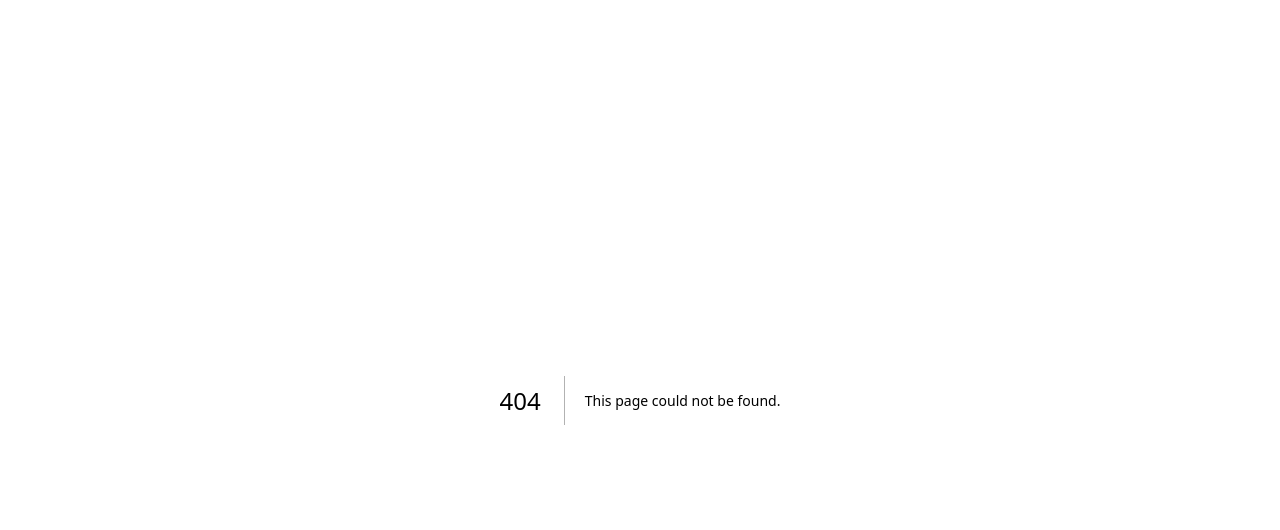
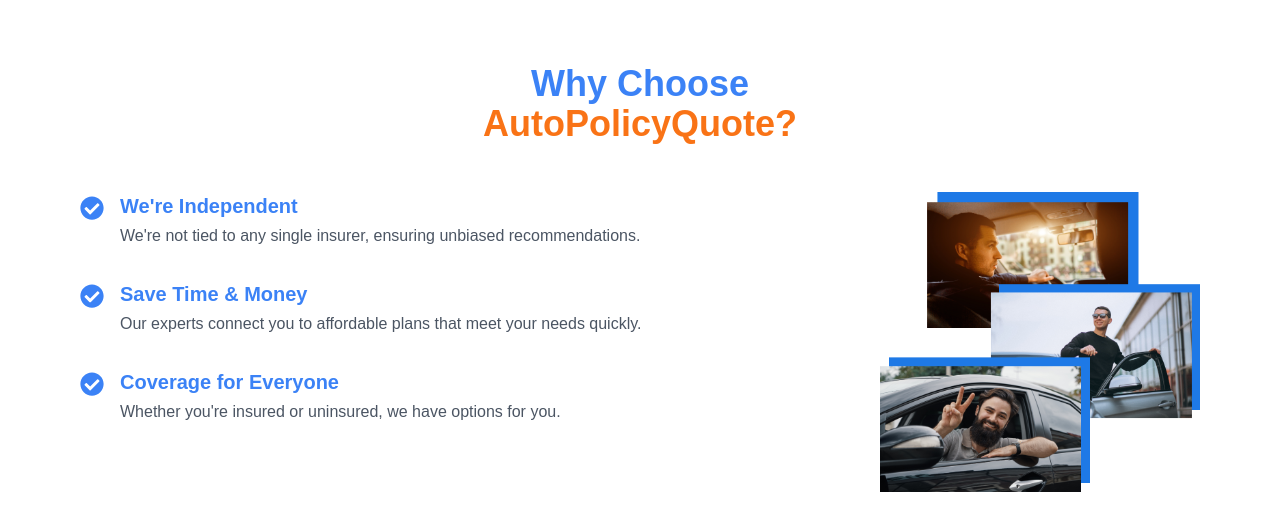
Before and after one commit to Ujjal-ENG/ray-advertising, a Next.js app: page /whychoseus in a window 1280 px wide. Before the commit this address had no page. Shown: the top 530 px of the page. Built offline with nearby package versions, Linux system fonts and the light colour scheme.

Commit message:
why chose use seciton done

```diff
--- a/app/page.tsx
+++ b/app/page.tsx
@@ -3,6 +3,7 @@
 import Header from './header/page'
 import HowItWorks from './howitworks/page'
 import KeyBenefits from './benefits/page'
+import WhyChooseUs from './whychoseus/page'
 
 const home = () => {
   return (
@@ -11,6 +12,7 @@
       <Header />
       <HowItWorks />
       <KeyBenefits />
+      <WhyChooseUs/>
     </div>
   )
 }
--- /dev/null
+++ b/app/whychoseus/page.tsx
@@ -0,0 +1,57 @@
+import Image from 'next/image';
+import { FaCheckCircle } from 'react-icons/fa';
+import bgImg from '../../public/image/whychoseus.png';
+const WhyChooseUs = () => {
+  const benefits = [
+    {
+      title: "We're Independent",
+      description: "We're not tied to any single insurer, ensuring unbiased recommendations."
+    },
+    {
+      title: "Save Time & Money",
+      description: "Our experts connect you to affordable plans that meet your needs quickly."
+    },
+    {
+      title: "Coverage for Everyone",
+      description: "Whether you're insured or uninsured, we have options for you."
+    }
+  ];
+
+  return (
+    <div className="max-w-6xl mx-auto py-16 px-4">
+      {/* Title Section */}
+      <div className="mb-12">
+        <h2 className="text-center text-3xl md:text-4xl font-bold mb-2">
+          <span className="text-blue-500">Why Choose</span>
+          <br />
+          <span className="text-orange-500">AutoPolicyQuote?</span>
+        </h2>
+      </div>
+
+<div className='flex justify-between align-middle'>
+    {/* Benefits List */}
+    <div className="space-y-8">
+        {benefits.map((benefit, index) => (
+          <div key={index} className="flex items-start gap-4">
+            <FaCheckCircle className="text-blue-500 text-2xl flex-shrink-0 mt-1" />
+            <div>
+              <h3 className="text-blue-500 text-xl font-bold mb-1">
+                {benefit.title}
+              </h3>
+              <p className="text-gray-600">
+                {benefit.description}
+              </p>
+            </div>
+          </div>
+        ))}
+      </div>
+
+      {/* group image */}
+      <Image src={bgImg} width={320} height={250} alt="why chose us group image"/>
+</div>
+
+    </div>
+  );
+};
+
+export default WhyChooseUs;
```
Also changed, not shown: public/image/whychoseus.png (added).
